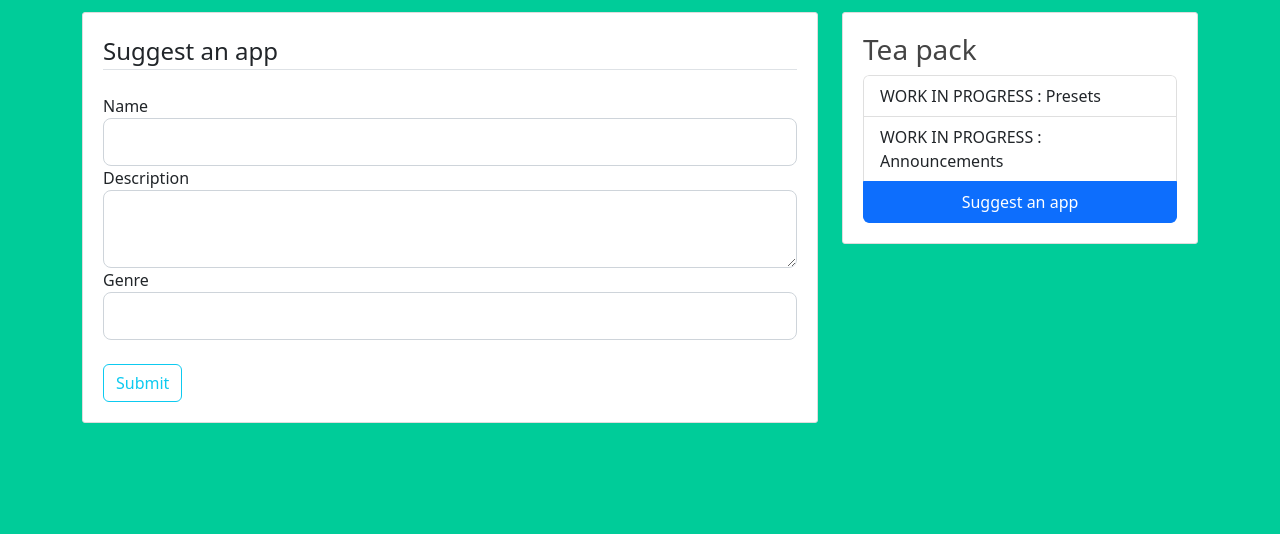
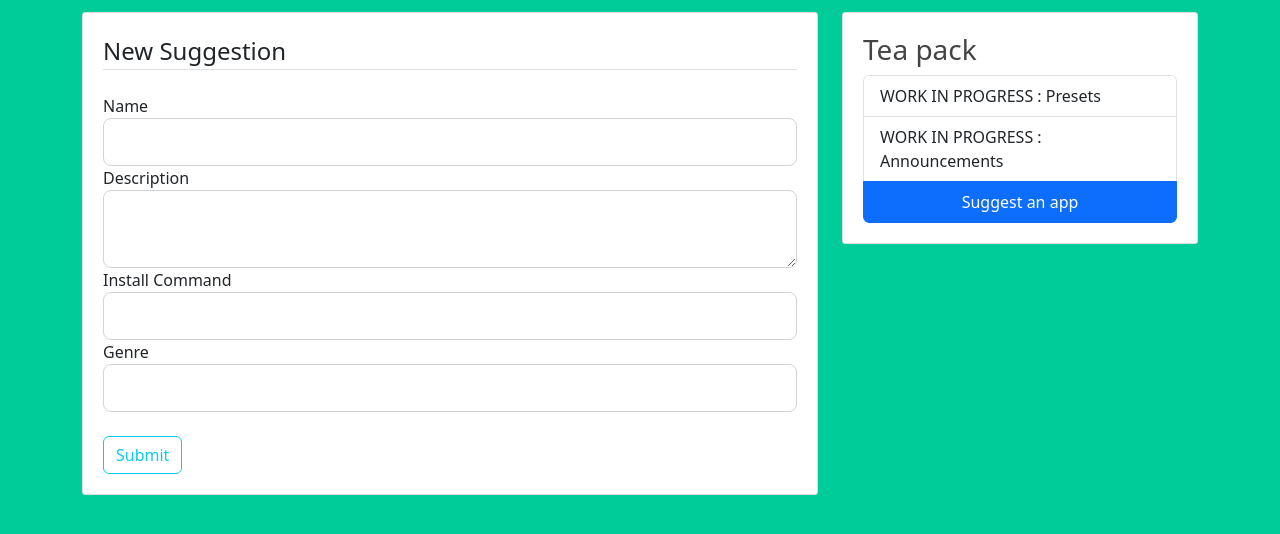
Before and after one commit to Eduard2609/TeaPython_ISW, a Flask app: page /suggestedapps/new in a window 1280 px wide. Shown: the part 68-602 px from the top of the page. Run offline with Flask 2, Linux system fonts and the light colour scheme; a user stored in the database is signed in; some libraries are stand-ins or nearby versions.

Commit message:
Am adaugat sa poti updata aplicatii

```diff
--- a/hello/login.py
+++ b/hello/login.py
@@ -60,6 +60,7 @@ class SuggestionForm(FlaskForm):
     name = StringField('Name', validators=[DataRequired()])
     description = TextAreaField('Description', validators=[DataRequired()])
     genre = StringField('Genre', validators=[DataRequired()])
+    install_command = StringField('Install Command', validators=[DataRequired()])
     submit = SubmitField('Submit')
 
 
--- a/hello/routes.py
+++ b/hello/routes.py
@@ -126,7 +126,8 @@ def new_suggestion():
         db.session.commit()
         flash('Your suggestion has been submitted!', 'success')
         return redirect(url_for('suggestedapps'))
-    return render_template('create_suggestion.html', title='New Suggestion', form=form)
+    return render_template('create_suggestion.html', title='New Suggestion',
+                           form=form,legend='New Suggestion')
 
 @app.route("/suggestedapps/<int:id_suggestion>")
 def suggestion(id_suggestion):
@@ -140,4 +141,18 @@ def update_sugestion(id_suggestion):
     if suggestion.id_user != current_user.id_user:
         abort(403)
     form = SuggestionForm()
-    return render_template('create_suggestion.html', title='Update Suggestion', form=form)
+    if form.validate_on_submit():
+        suggestion.name = form.name.data
+        suggestion.description = form.description.data
+        suggestion.install_command = form.install_command.data
+        suggestion.genre = form.genre.data
+        db.session.commit()
+        flash('Your suggestion has been updated!', 'success')
+        return redirect(url_for('suggestedapps', id_suggestion=suggestion.id_suggestion))
+    elif request.method == 'GET':
+        form.name.data = suggestion.name
+        form.description.data = suggestion.description
+        form.install_command.data = suggestion.install_command
+        form.genre.data = suggestion.genre
+    return render_template('create_suggestion.html', title='Update Suggestion',
+                           form=form, legend='Update Suggestion')
--- a/hello/templates/create_suggestion.html
+++ b/hello/templates/create_suggestion.html
@@ -4,7 +4,7 @@
         <form method="POST" action="" enctype="multipart/form-data">
             {{ form.hidden_tag() }}
             <fieldset class="form-group">
-                <legend class="border-bottom mb-4">Suggest an app</legend>
+                <legend class="border-bottom mb-4">{{ legend }}</legend>
 
                <div class="form-group">
                    {{form.name.label(class="form-control-label")}}
@@ -14,6 +14,11 @@
                 <div class="form-group">
                    {{form.description.label(class="form-control-label")}}
                    {{form.description(class="form-control form-control-lg") }}
+               </div>
+
+                 <div class="form-group">
+                   {{form.install_command.label(class="form-control-label")}}
+                   {{form.install_command(class="form-control form-control-lg") }}
                </div>
 
                 <div class="form-group">
```
Also changed, not shown: hello/TeaBase.db.
